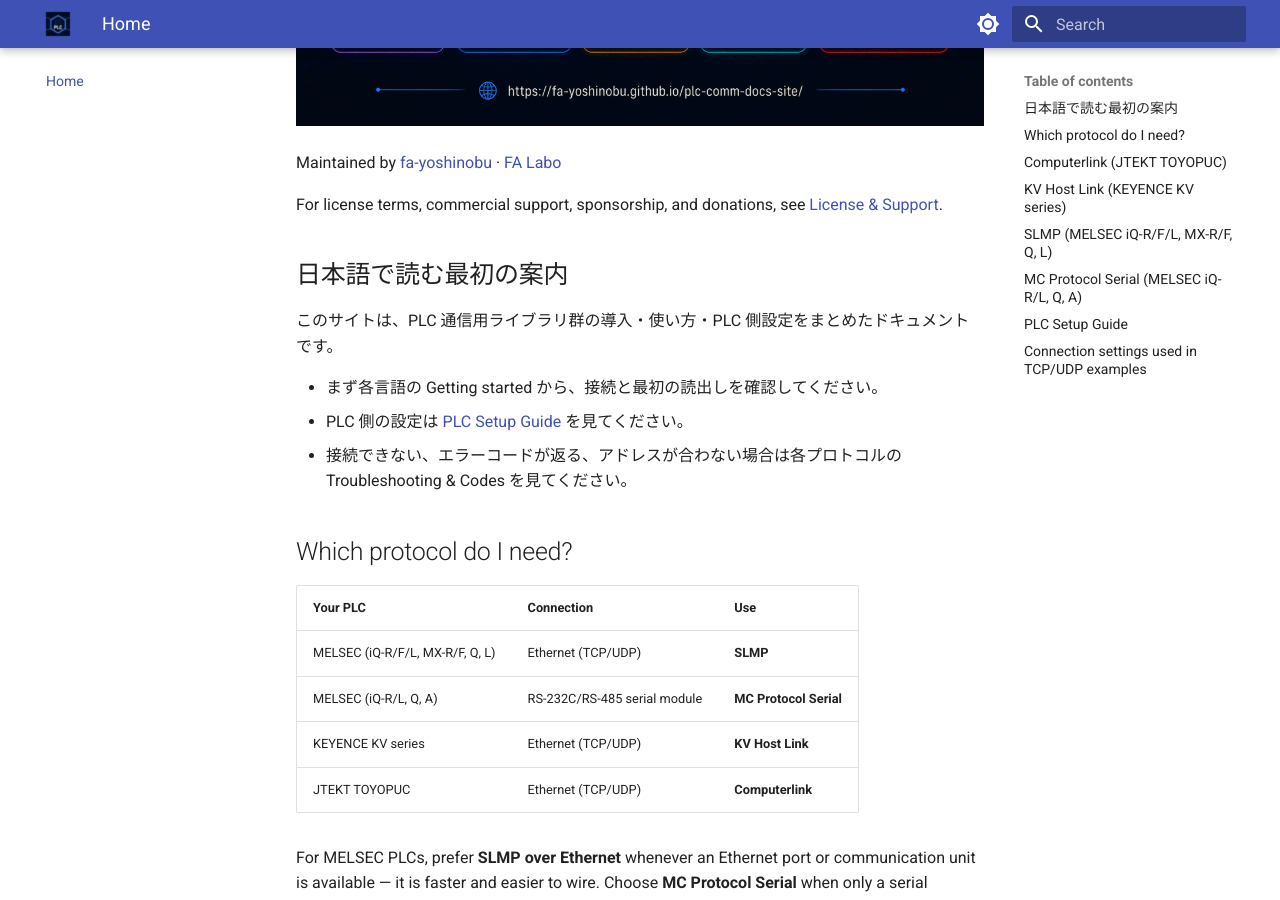
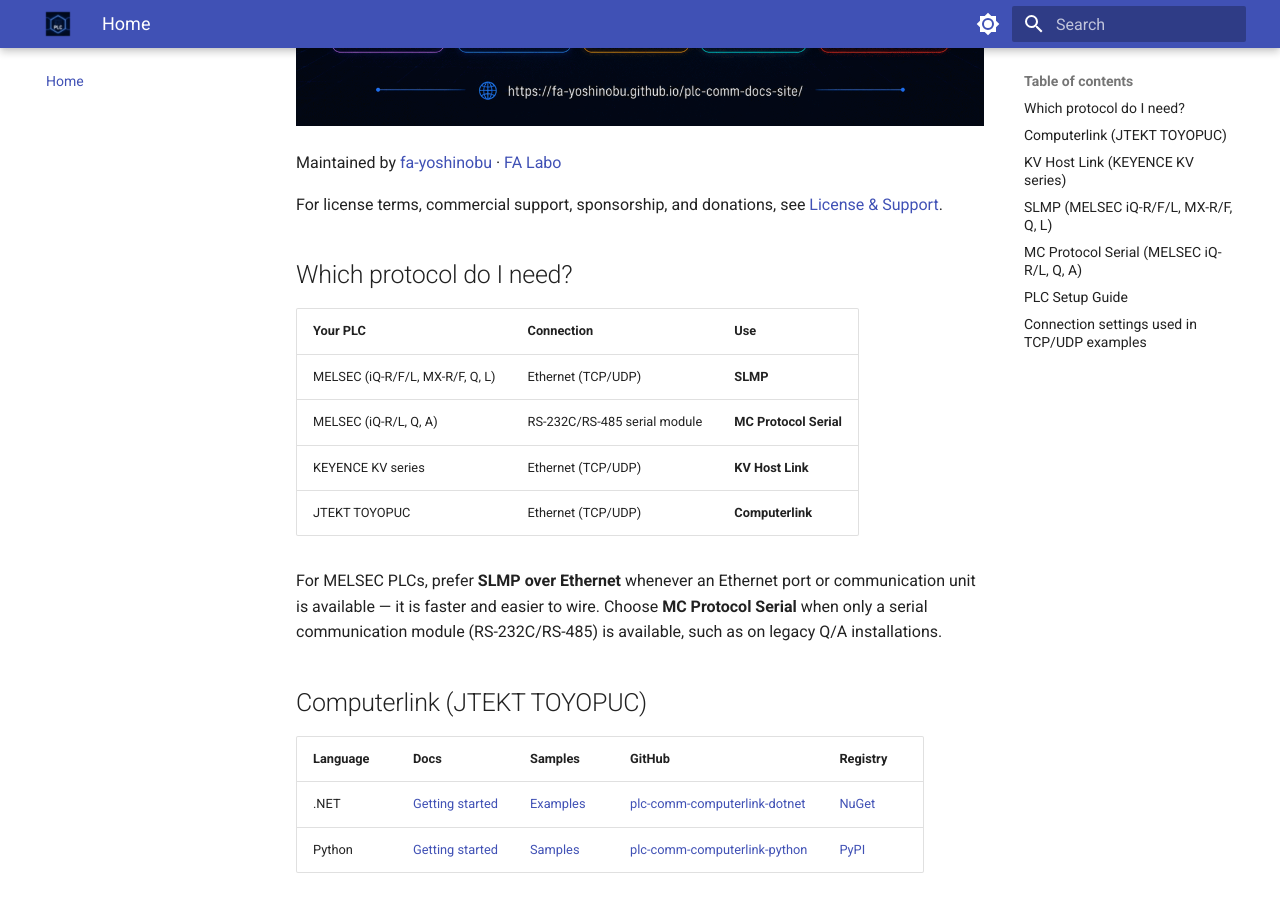
Before and after one commit to fa-yoshinobu/plc-comm-docs-site, an MkDocs documentation site: the page built from docs/index.md, in a window 1280 px wide and 900 px high, scrolled down 599 px. Built offline with MkDocs 1.6.1 and Material for MkDocs 9.7.7, drawn with Linux system fonts in a browser that asks for light colours.

Commit message:
Remove Japanese home intro (#5)

```diff
--- a/docs/index.md
+++ b/docs/index.md
@@ -8,14 +8,6 @@
 
 For license terms, commercial support, sponsorship, and donations, see
 [License & Support](support.md).
-
-## 日本語で読む最初の案内
-
-このサイトは、PLC 通信用ライブラリ群の導入・使い方・PLC 側設定をまとめたドキュメントです。
-
-- まず各言語の Getting started から、接続と最初の読出しを確認してください。
-- PLC 側の設定は [PLC Setup Guide](plc-setup/index.md) を見てください。
-- 接続できない、エラーコードが返る、アドレスが合わない場合は各プロトコルの Troubleshooting & Codes を見てください。
 
 ## Which protocol do I need?
 
```
